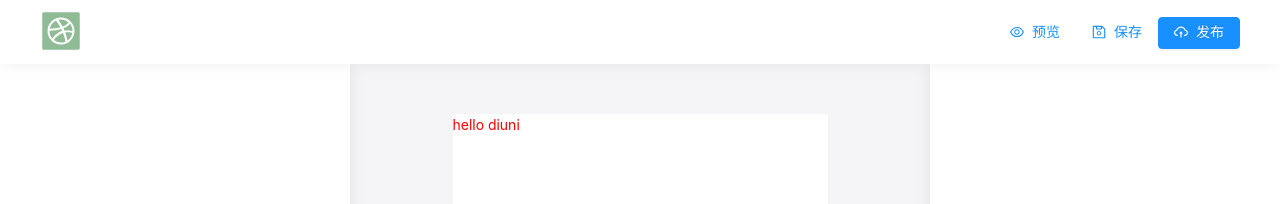
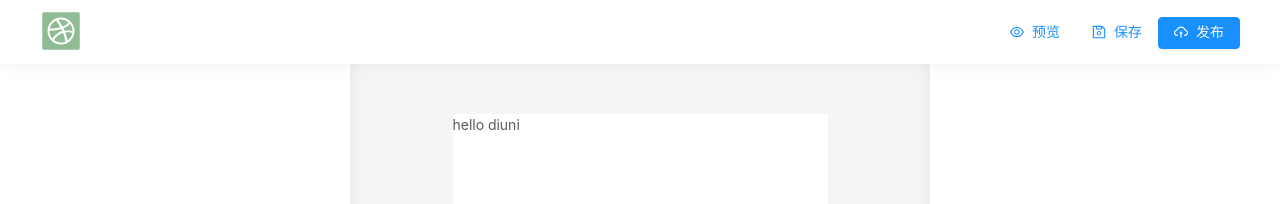
Before and after one commit to pakholeung37/twilight, a Svelte app: page / in a window 1280 px wide. Shown: the top 204 px of the page. Built offline with nearby package versions, Linux system fonts and the light colour scheme.

Commit message:
good evening

```diff
--- a/config/webpack.config.js
+++ b/config/webpack.config.js
@@ -24,7 +24,6 @@ const getClientEnvironment = require("./env");
 const ModuleNotFoundPlugin = require("react-dev-utils/ModuleNotFoundPlugin");
 const ForkTsCheckerWebpackPlugin = require("react-dev-utils/ForkTsCheckerWebpackPlugin");
 const typescriptFormatter = require("react-dev-utils/typescriptFormatter");
-const { sass } = require("svelte-preprocess-sass");
 
 const postcssNormalize = require("postcss-normalize");
 
--- a/src/dawnbreak/src/App.svelte
+++ b/src/dawnbreak/src/App.svelte
@@ -2,13 +2,4 @@
   const name = "diuni";
 </script>
 
-<style type="text/scss">
-  .test {
-    color: red;
-    & .haha {
-      color: blue;
-    }
-  }
-</style>
-
 <div class="test">hello {name}</div>
```
